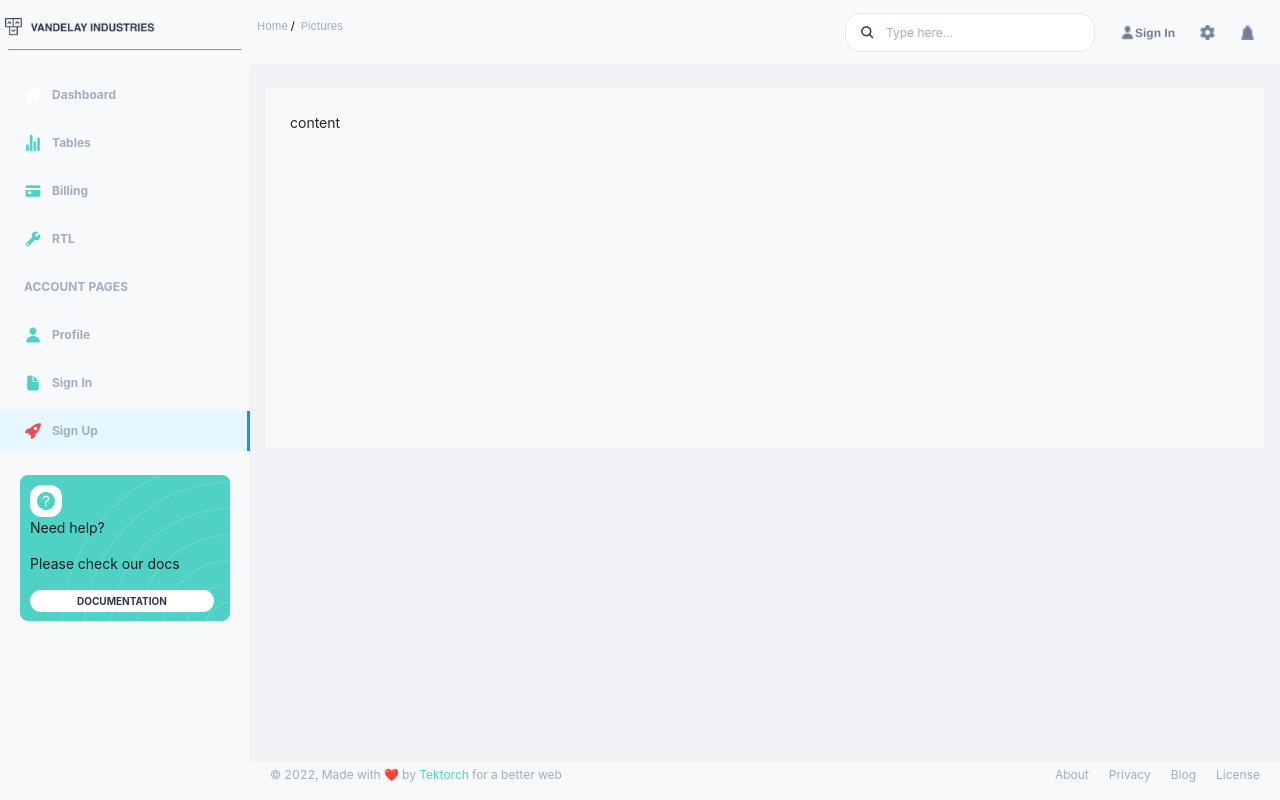
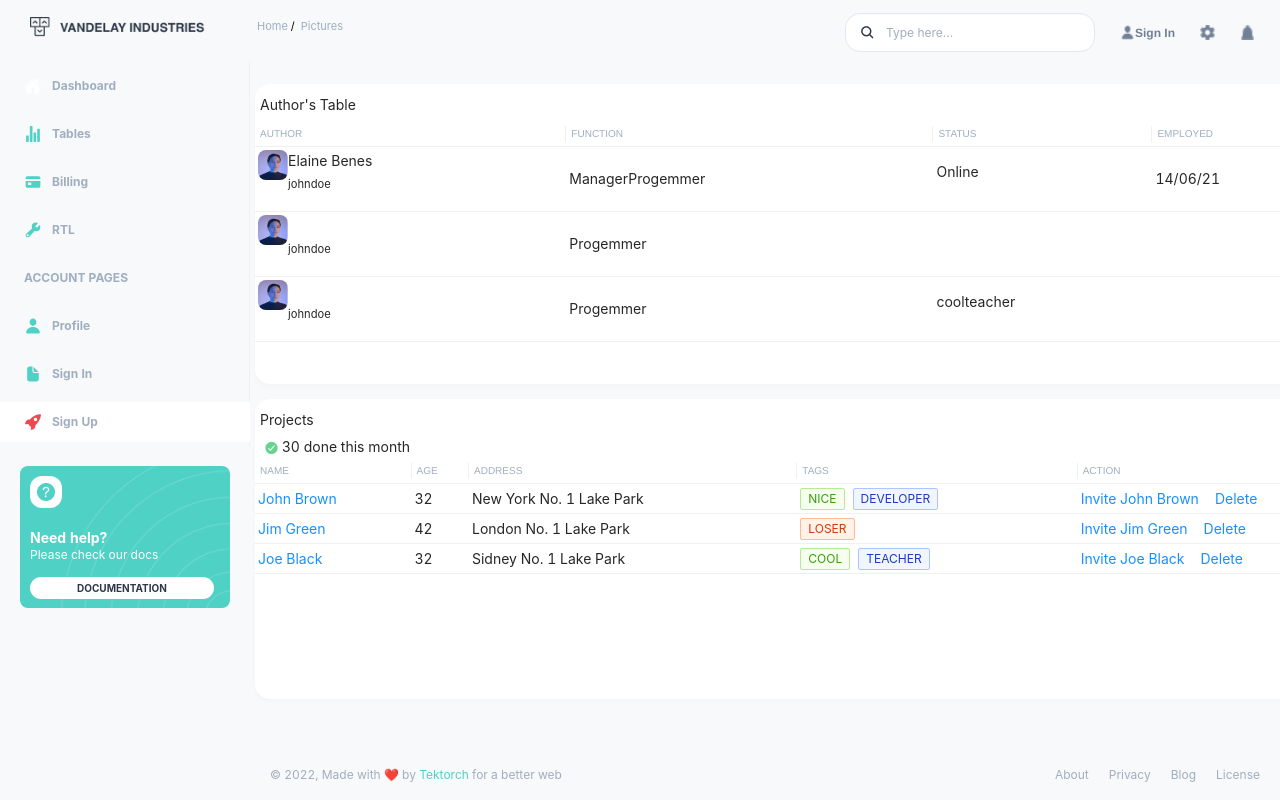
Before and after one commit to siccoo/inflex, a React (Create React App) app: page / in a window 1280 px wide. Built offline with nearby package versions, Linux system fonts and the light colour scheme.

Commit message:
updates on sidebar, tables, home components & assets folder

```diff
--- a/src/App.js
+++ b/src/App.js
@@ -1,11 +1,11 @@
 import 'antd/dist/antd.min.css';
 import './App.css';
-import Sidebar from './components/sidebar/Sidebar';
+import Home from './pages/home';
 
 function App() {
   return (
     <div className="App">
-      <Sidebar />
+      <Home />
     </div>
   );
 }
--- a/src/components/sidebar/Sidebar.jsx
+++ b/src/components/sidebar/Sidebar.jsx
@@ -3,13 +3,13 @@
 
 import VandelayLogo from "../../assets/img/Logo.png";
 import QuestionImg from "../../assets/img/questionImg.png";
-import {ReactComponent as DashboardIcon} from "../../assets/img/dashboard.svg";
-import {ReactComponent as BillingIcon} from "../../assets/img/billing.svg";
-import {ReactComponent as ProfileIcon} from "../../assets/img/profile.svg";
-import {ReactComponent as RTLIcon} from "../../assets/img/rtl.svg";
-import {ReactComponent as SigninIcon} from "../../assets/img/signin.svg";
-import {ReactComponent as SignupIcon} from "../../assets/img/signup.svg";
-import {ReactComponent as TablesIcon} from "../../assets/img/tables.svg";
+import { ReactComponent as DashboardIcon } from "../../assets/img/dashboard.svg";
+import { ReactComponent as BillingIcon } from "../../assets/img/billing.svg";
+import { ReactComponent as ProfileIcon } from "../../assets/img/profile.svg";
+import { ReactComponent as RTLIcon } from "../../assets/img/rtl.svg";
+import { ReactComponent as SigninIcon } from "../../assets/img/signin.svg";
+import { ReactComponent as SignupIcon } from "../../assets/img/signup.svg";
+import { ReactComponent as TablesIcon } from "../../assets/img/tables.svg";
 
 import "./sidebar.css";
 import Topbar from "../topbar/Topbar";
@@ -17,7 +17,7 @@
 
 const { Content, Sider } = Layout;
 
-const Sidebar = () => (
+const Sidebar = ({ children }) => (
   <Layout
     style={{
       height: "100vh",
@@ -40,7 +40,7 @@
         <img src={VandelayLogo} className="vanLogo" alt="" />
       </div>
 
-      <hr
+      {/* <hr
         className="line"
         style={{
           width: "233.25px",
@@ -48,9 +48,9 @@
           left: "24.5px",
           top: "94.5px",
           color: "#e0e1e2",
-          background: "#e0e1e2"
+          background: "#e0e1e2",
         }}
-      />
+      /> */}
       <Menu
         className="sidebar__layout-menu"
         mode="inline"
@@ -106,8 +106,8 @@
             padding: "7px",
           }}
         />
-        <p>Need help?</p>
-        <p>Please check our docs</p>
+        <p className="need_help">Need help?</p>
+        <p className="document">Please check our docs</p>
         <span
           style={{
             background: "#ffffff",
@@ -129,17 +129,17 @@
       <Topbar />
       <Content
         style={{
-          margin: "24px 16px 0",
+          margin: "0",
         }}
       >
         <div
           className="site-layout-background"
           style={{
-            padding: 24,
+            padding: 5,
             minHeight: 360,
           }}
         >
-          content
+          {children}
         </div>
       </Content>
       <Bottom />
--- a/src/components/sidebar/sidebar.css
+++ b/src/components/sidebar/sidebar.css
@@ -8,7 +8,8 @@
 }
 
 .sidebar__layout .vanLogo {
-  width: 150px
+  width: 200px;
+  padding-left: 25px;
 }
 
 .sidebar__layout-box {
@@ -19,6 +20,24 @@
   margin: 20px;
   padding: 10px;
   border-radius: 8px;
+}
+
+.sidebar__layout-box .need_help {
+font-style: normal;
+font-weight: 700;
+font-size: 14px;
+line-height: 140%;
+color: #FFFFFF;
+margin-top: 20px;
+margin-bottom: -2px;
+}
+
+.sidebar__layout-box .document {
+font-style: normal;
+font-weight: 400;
+font-size: 12px;
+line-height: 150%;
+color: #FFFFFF;
 }
 
 .sidebar__layout-menu {
@@ -48,6 +67,8 @@
   background: #ffffff;
   box-shadow: 0px 3.5px 5.5px rgba(0, 0, 0, 0.02);
   border-radius: 15px;
+  width: 219px;
+  margin-left: 10px;
 }
 
 .sidebar__layout-menu .ant-menu-item-selected {
@@ -62,7 +83,24 @@
 .sidebar__layout-menu .ant-menu-item:hover {
   background: #FFFFFF;
 box-shadow: 0px 3.5px 5.5px rgba(0, 0, 0, 0.02);
-border-radius: 12px;
+border-radius: 15px;
+width: 219px;
+margin-left: 10px;
+}
+
+.ant-menu:not(.ant-menu-horizontal) .ant-menu-item-selected {
+  background-color: white !important;
+}
+
+.ant-menu-inline .ant-menu-item:after, .ant-menu-vertical-left .ant-menu-item:after, .ant-menu-vertical-right .ant-menu-item:after, .ant-menu-vertical .ant-menu-item:after {
+  position: absolute;
+  top: 0;
+  right: 0;
+  bottom: 0;
+  border-right: none;
+  transform: scaleY(.0001);
+  opacity: 0;
+  transition: transform .15s cubic-bezier(.215,.61,.355,1),opacity .15s cubic-bezier(.215,.61,.355,1);
 }
 
 .sidebar__layout-menu .ant-menu-item:hover svg {
@@ -84,7 +122,8 @@
 .site-layout-sub-header-background {
   background: #f8f9fa;
 }
-
-.site-layout-background {
-  background: #f8f9fa;
+.ant-layout-content {
+  flex: auto;
+  min-height: 0;
+  background: #F8F9FA;
 }
--- /dev/null
+++ b/src/components/tables/index.jsx
@@ -0,0 +1,173 @@
+import { Space, Table, Tag } from "antd";
+import React from "react";
+
+import CheckedIcon from "../../assets/img/checked.png";
+import ImgOne from "../../assets/img/img1.png"
+
+import "./tables.css";
+
+const columns = [
+  {
+    title: "Author",
+    dataIndex: "author",
+    key: "author",
+    render: (text) => {
+      return (
+        <span style={{display: "flex", }}>
+        <img src={ImgOne} className="table_img" alt="" />{" "} <p>{text} <br /><small>johndoe</small></p>
+        </span>
+      )
+  },
+  },
+  {
+    title: "Function",
+    dataIndex: "function",
+    key: "function",
+    render: (text) => {
+      return (
+        <span>
+          {text}
+          Progemmer
+        </span>
+      )
+    }
+  },
+  {
+    title: "Status",
+    key: "status",
+    dataIndex: "status",
+    render: (text) => (
+      <>
+        <p >{text}</p>
+      </>
+    ),
+  },
+  {
+    title: "Employed",
+    dataIndex: "employed",
+    key: "employed",
+  },
+  {
+    title: "",
+    key: "action",
+    render: (_, record) => (
+      <Space size="middle">
+        <a className="edit_btn" href="/">Edit</a>
+      </Space>
+    ),
+  },
+];
+const data = [
+  {
+    key: "1",
+    author: "Elaine Benes",
+    function: "Manager",
+    status: "Online",
+    employed: "14/06/21",
+  },
+  {
+    key: "2",
+    name: "Jim Green",
+    age: 42,
+    address: "London No. 1 Lake Park",
+    tags: ["loser"],
+  },
+  {
+    key: "3",
+    name: "Joe Black",
+    age: 32,
+    address: "Sidney No. 1 Lake Park",
+    status: ["cool", "teacher"],
+  },
+];
+
+const columnsOne = [
+  {
+    title: "Name",
+    dataIndex: "name",
+    key: "name",
+    render: (text) => <a>{text}</a>,
+  },
+  {
+    title: "Age",
+    dataIndex: "age",
+    key: "age",
+  },
+  {
+    title: "Address",
+    dataIndex: "address",
+    key: "address",
+  },
+  {
+    title: "Tags",
+    key: "tags",
+    dataIndex: "tags",
+    render: (_, { tags }) => (
+      <>
+        {tags.map((tag) => {
+          let color = tag.length > 5 ? "geekblue" : "green";
+          if (tag === "loser") {
+            color = "volcano";
+          }
+          return (
+            <Tag color={color} key={tag}>
+              {tag.toUpperCase()}
+            </Tag>
+          );
+        })}
+      </>
+    ),
+  },
+  {
+    title: "Action",
+    key: "action",
+    render: (_, record) => (
+      <Space size="middle">
+        <a>Invite {record.name}</a>
+        <a>Delete</a>
+      </Space>
+    ),
+  },
+];
+const dataOne = [
+  {
+    key: "1",
+    name: "John Brown",
+    age: 32,
+    address: "New York No. 1 Lake Park",
+    tags: ["nice", "developer"],
+  },
+  {
+    key: "2",
+    name: "Jim Green",
+    age: 42,
+    address: "London No. 1 Lake Park",
+    tags: ["loser"],
+  },
+  {
+    key: "3",
+    name: "Joe Black",
+    age: 32,
+    address: "Sidney No. 1 Lake Park",
+    tags: ["cool", "teacher"],
+  },
+];
+
+const TablesData = () => {
+  return (
+    <>
+      <div className="table">
+        <p className="table_header" >Author's Table</p>
+        <Table columns={columns} dataSource={data} />
+      </div>
+
+      <div className="table">
+        <p className="table_header">Projects</p>
+        <span style={{padding: "10px 0px 0px 10px"}}> <img src={CheckedIcon} alt="" /> 30 done this month</span>
+        <Table columns={columnsOne} dataSource={dataOne} />
+      </div>
+    </>
+  );
+};
+
+export default TablesData;
--- /dev/null
+++ b/src/components/tables/tables.css
@@ -0,0 +1,67 @@
+.site-layout-background {
+    background: #f8f9fa;
+}
+
+.site-layout-background .table {
+    width: 1160px;
+    height: 300px;
+    background: #FFFFFF;
+box-shadow: 0px 3.5px 5.5px rgba(0, 0, 0, 0.02);
+border-radius: 15px;
+margin-top: 15px;
+}
+
+.site-layout-background .table p span {
+    padding: 10px;
+}
+
+.ant-table-pagination.ant-pagination {
+    margin: 16px 0;
+    display: none;
+}
+
+.ant-table-tbody>tr>td, .ant-table-thead>tr>th, .ant-table tfoot>tr>td, .ant-table tfoot>tr>th {
+    position: relative;
+    padding: 5px;
+    overflow-wrap: break-word;
+}
+
+.table_img {
+    border-radius: 8px;
+    width: 30px;
+    height: 30px;
+}
+
+th.ant-table-cell {
+    background: none !important;
+    font-family: 'Helvetica';
+font-style: normal;
+font-weight: 700;
+font-size: 10px;
+line-height: 150%;
+color: #A0AEC0 !important;
+    text-transform: uppercase;
+  }
+
+  .ant-table-thead>tr>th:not(:last-child):not(.ant-table-selection-column):not(.ant-table-row-expand-icon-cell):not([colspan]):before {
+    position: absolute;
+    top: 50%;
+    right: 0;
+    width: 1px;
+    height: 1.6em;
+    /* background-color: rgba(0,0,0,.06); */
+    background-color: none !important;
+    transform: translateY(-50%);
+    transition: background-color .3s;
+    content: "";
+}
+
+ .site-layout-background  .table_header {
+    padding: 10px 0px 0px 5px;
+    margin-bottom: 5px;
+  }
+
+  td.ant-table-cell {
+    background: none !important;
+    padding: 3px  !important;
+  }
--- /dev/null
+++ b/src/pages/home/index.jsx
@@ -0,0 +1,15 @@
+import React from 'react';
+import Sidebar from '../../components/sidebar/Sidebar';
+import TablesData from '../../components/tables';
+
+const Home = () => {
+  return (
+    <div>
+        <Sidebar>
+            <TablesData />
+        </Sidebar>
+    </div>
+  )
+}
+
+export default Home;
```
Also changed, not shown: src/assets/img/checked.png (added), src/assets/img/img1.png (added).
